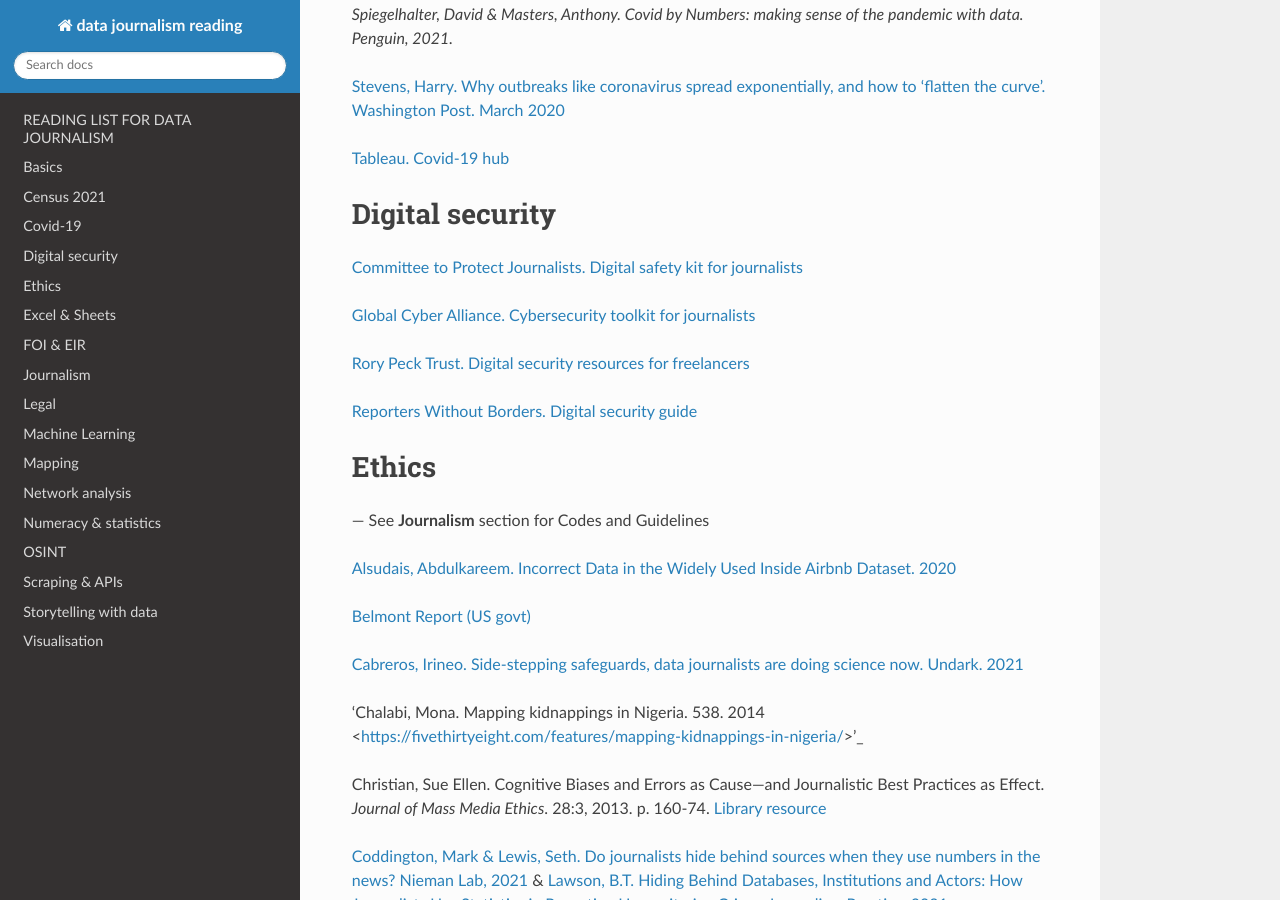
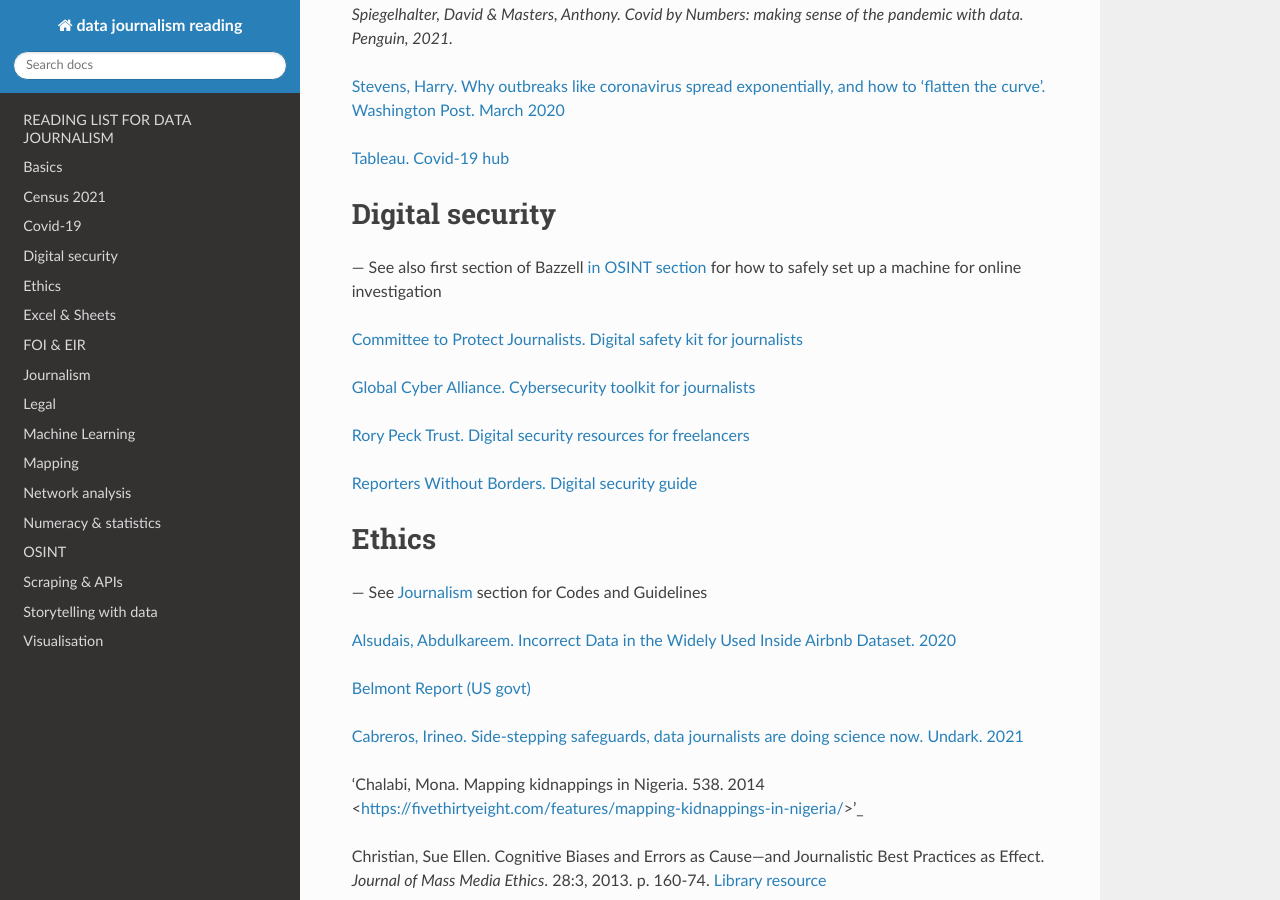
Before and after one commit to aodhanlutetiae/dj_reading, a Sphinx documentation site: the page built from docs/source/index.rst, in a window 1280 px wide and 900 px high, scrolled down 3100 px. Built offline with Sphinx 7.4.7 and the Read the Docs theme 2.0.0, drawn with Linux system fonts in a browser that asks for light colours; some of the changed lines change nothing that is shown.

Commit message:
update digisec

```diff
--- a/docs/source/index.rst
+++ b/docs/source/index.rst
@@ -173,6 +173,7 @@
 
 Digital security
 ================
+— See also first section of Bazzell `in OSINT section <https://dj-reading.readthedocs.io/en/latest/#osint>`_ for how to safely set up a machine for online investigation
 
 `Committee to Protect Journalists. Digital safety kit for journalists <https://cpj.org/2019/07/digital-safety-kit-journalists/>`_
 
@@ -187,7 +188,7 @@
 Ethics
 ======
 
-— See **Journalism** section for Codes and Guidelines
+— See `Journalism <https://dj-reading.readthedocs.io/en/latest/#journalism>`_ section for Codes and Guidelines
 
 `Alsudais, Abdulkareem. Incorrect Data in the Widely Used Inside Airbnb Dataset. 2020 <https://arxiv.org/abs/2007.03019>`_
 
```
